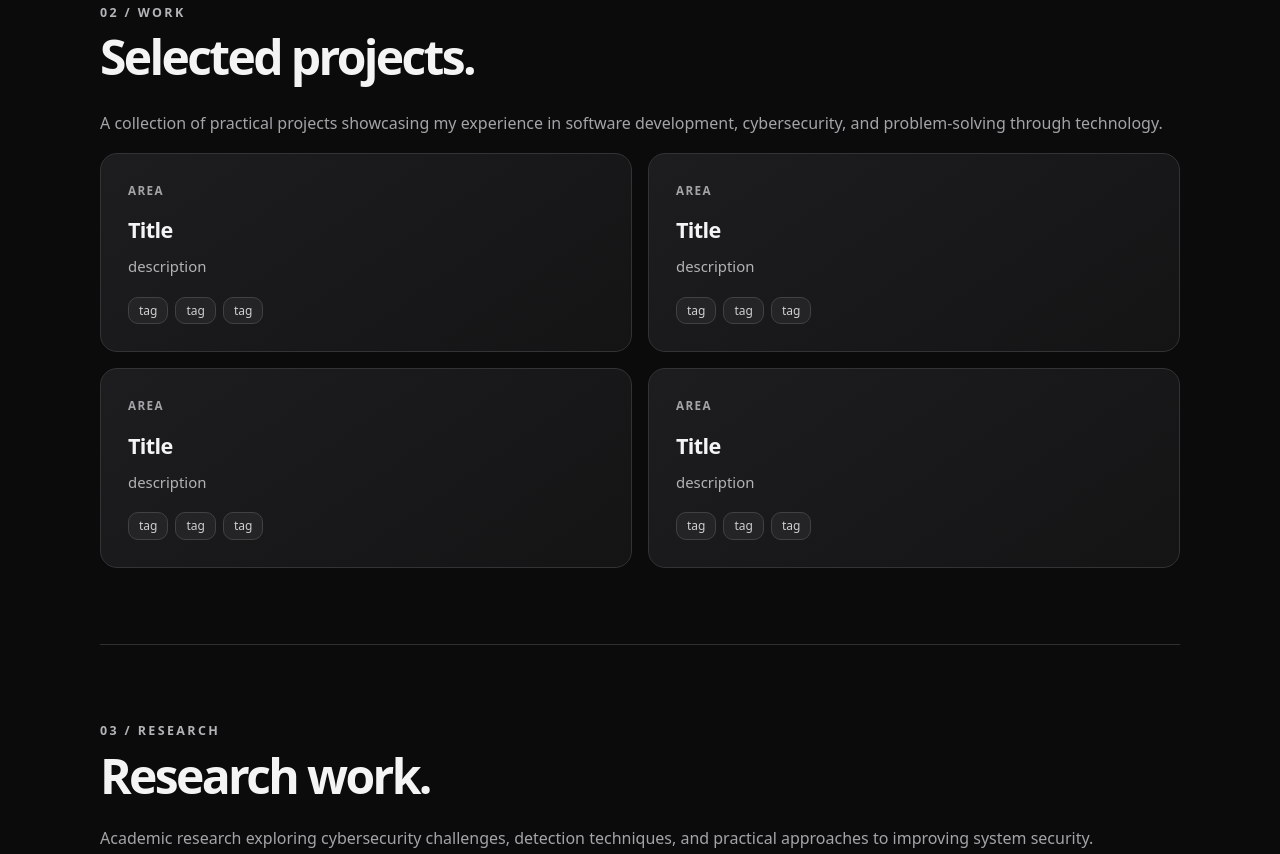
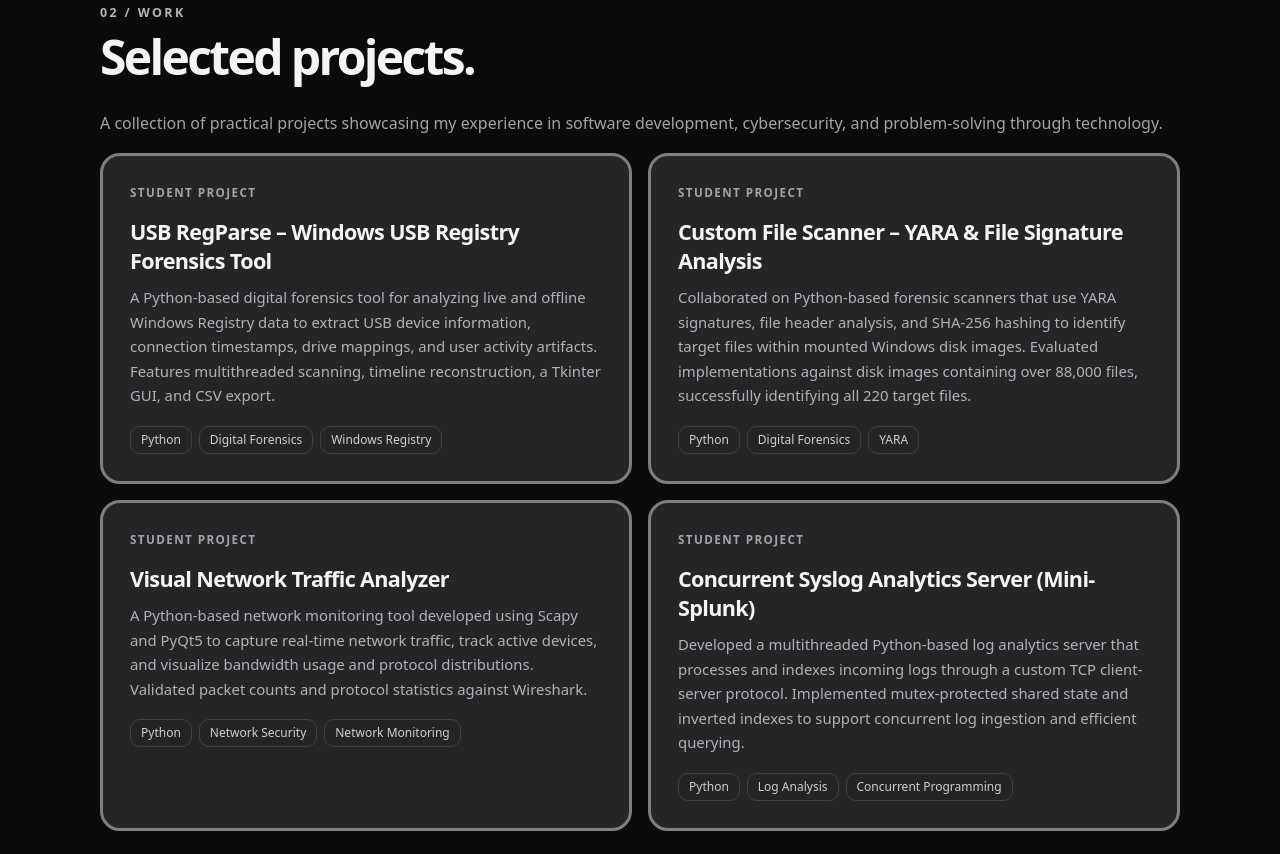
Before and after one commit to owensanluis/owensanluis.github.io, a plain HTML site: page index.html in a window 1280 px wide. Shown: the part 1453-2307 px from the top of the page. Drawn offline with Linux system fonts and the light colour scheme.

Commit message:
added projects, skillset. will fix skillset soon.

```diff
--- a/index.html
+++ b/index.html
@@ -90,7 +90,12 @@
     </section>
 
     <section id="projects" class="content">
-      <div class="section-top"><div><div class="eyebrow">02 / Work</div><h2>Selected projects.</h2></div></div>
+      <div class="section-top">
+        <div>
+          <div class="eyebrow">02 / Work</div>
+          <h2>Selected projects.</h2>
+        </div>
+      </div>
       <p class="muted" style="margin-top:22px">
         A collection of practical projects showcasing my
         experience in software development, cybersecurity,
@@ -99,46 +104,61 @@
       <div class="grid">
 
         <article class="card">
-          <div class="type">Area</div>
-          <h3>Title</h3>
-          <p>description</p>
+          <div class="type">Student Project</div>
+          <h3>USB RegParse – Windows USB Registry Forensics Tool</h3>
+          <p>
+            A Python-based digital forensics tool for analyzing live and offline Windows Registry data to
+            extract USB device information, connection timestamps, drive mappings, and user activity artifacts.
+            Features multithreaded scanning, timeline reconstruction, a Tkinter GUI, and CSV export.
+          </p>
           <div class="tags">
-            <span class="tag">tag</span>
-            <span class="tag">tag</span>
-            <span class="tag">tag</span>
+            <span class="tag">Python</span>
+            <span class="tag">Digital Forensics</span>
+            <span class="tag">Windows Registry</span>
           </div>
         </article>
 
         <article class="card">
-          <div class="type">Area</div>
-          <h3>Title</h3>
-          <p>description</p>
+          <div class="type">Student Project</div>
+          <h3>Custom File Scanner – YARA & File Signature Analysis</h3>
+          <p>
+            Collaborated on Python-based forensic scanners that use YARA signatures, file header analysis,
+            and SHA-256 hashing to identify target files within mounted Windows disk images.
+            Evaluated implementations against disk images containing over 88,000 files,
+            successfully identifying all 220 target files.
+          </p>
           <div class="tags">
-            <span class="tag">tag</span>
-            <span class="tag">tag</span>
-            <span class="tag">tag</span>
+            <span class="tag">Python</span>
+            <span class="tag">Digital Forensics</span>
+            <span class="tag">YARA</span>
           </div>
         </article>
 
         <article class="card">
-          <div class="type">Area</div>
-          <h3>Title</h3>
-          <p>description</p>
+          <div class="type">Student Project</div>
+          <h3>Visual Network Traffic Analyzer</h3>
+          <p>
+            A Python-based network monitoring tool developed using Scapy and PyQt5 to capture real-time network traffic,
+            track active devices, and visualize bandwidth usage and protocol distributions. Validated packet counts and
+            protocol statistics against Wireshark.
+          </p>
           <div class="tags">
-            <span class="tag">tag</span>
-            <span class="tag">tag</span>
-            <span class="tag">tag</span>
+            <span class="tag">Python</span>
+            <span class="tag">Network Security</span>
+            <span class="tag">Network Monitoring</span>
           </div>
         </article>
 
         <article class="card">
-          <div class="type">Area</div>
-          <h3>Title</h3>
-          <p>description</p>
+          <div class="type">Student Project</div>
+          <h3>Concurrent Syslog Analytics Server (Mini-Splunk)</h3>
+          <p>Developed a multithreaded Python-based log analytics server that processes and indexes incoming logs
+            through a custom TCP client-server protocol. Implemented mutex-protected shared state and inverted
+            indexes to support concurrent log ingestion and efficient querying.</p>
           <div class="tags">
-            <span class="tag">tag</span>
-            <span class="tag">tag</span>
-            <span class="tag">tag</span>
+            <span class="tag">Python</span>
+            <span class="tag">Log Analysis</span>
+            <span class="tag">Concurrent Programming</span>
           </div>
         </article>
 
@@ -191,7 +211,7 @@
 
 
     <section id="involvement" class="content">
-      <div class="eyebrow">04 / Involvement</div><h2>Leadership & Community</h2>
+      <div class="eyebrow">04 / Involvement</div><h2>Leadership & Community.</h2>
       <p class="muted" style="margin-top:22px">
         My involvement in student organizations and opportunities to
         contribute through teamwork, coordination,
@@ -284,12 +304,14 @@
         projects, and independent learning.
       </p>
       <div class="tags">
-        <span class="tag">tag</span>
-        <span class="tag">tag</span>
-        <span class="tag">tag</span>
-        <span class="tag">tag</span>
-        <span class="tag">tag</span>
-        <span class="tag">tag</span>
+        <span class="tag">Python</span>
+        <span class="tag">JavaScript</span>
+        <span class="tag">HTML/CSS</span>
+        <span class="tag">SQL</span>
+        <span class="tag">Git</span>
+        <span class="tag">Docker</span>
+        <span class="tag">Linux</span>
+        <span class="tag">Wireshark</span>
       </div>
     </section>
 
--- a/style.css
+++ b/style.css
@@ -214,8 +214,9 @@ h2 {
 }
 
 .card {
-    background:linear-gradient(145deg,#1d1d1f,#141415);
-    border:1px solid #333336; border-radius:17px;
+    background:#252527;
+    border:3px solid #807d7d;
+    border-radius:20px;
     padding:27px;
     transition:border-color .2s,transform .2s;
 }
```
